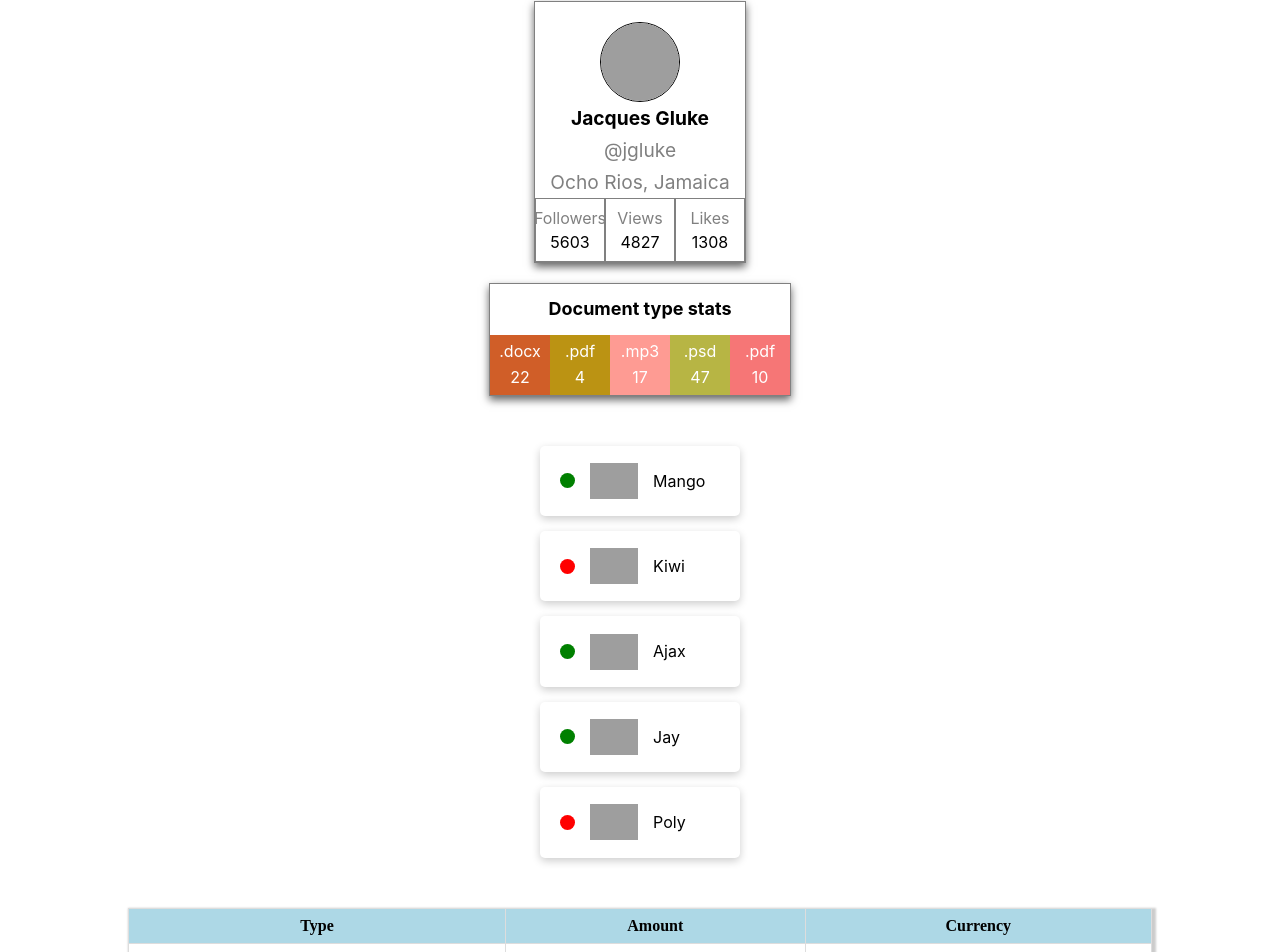
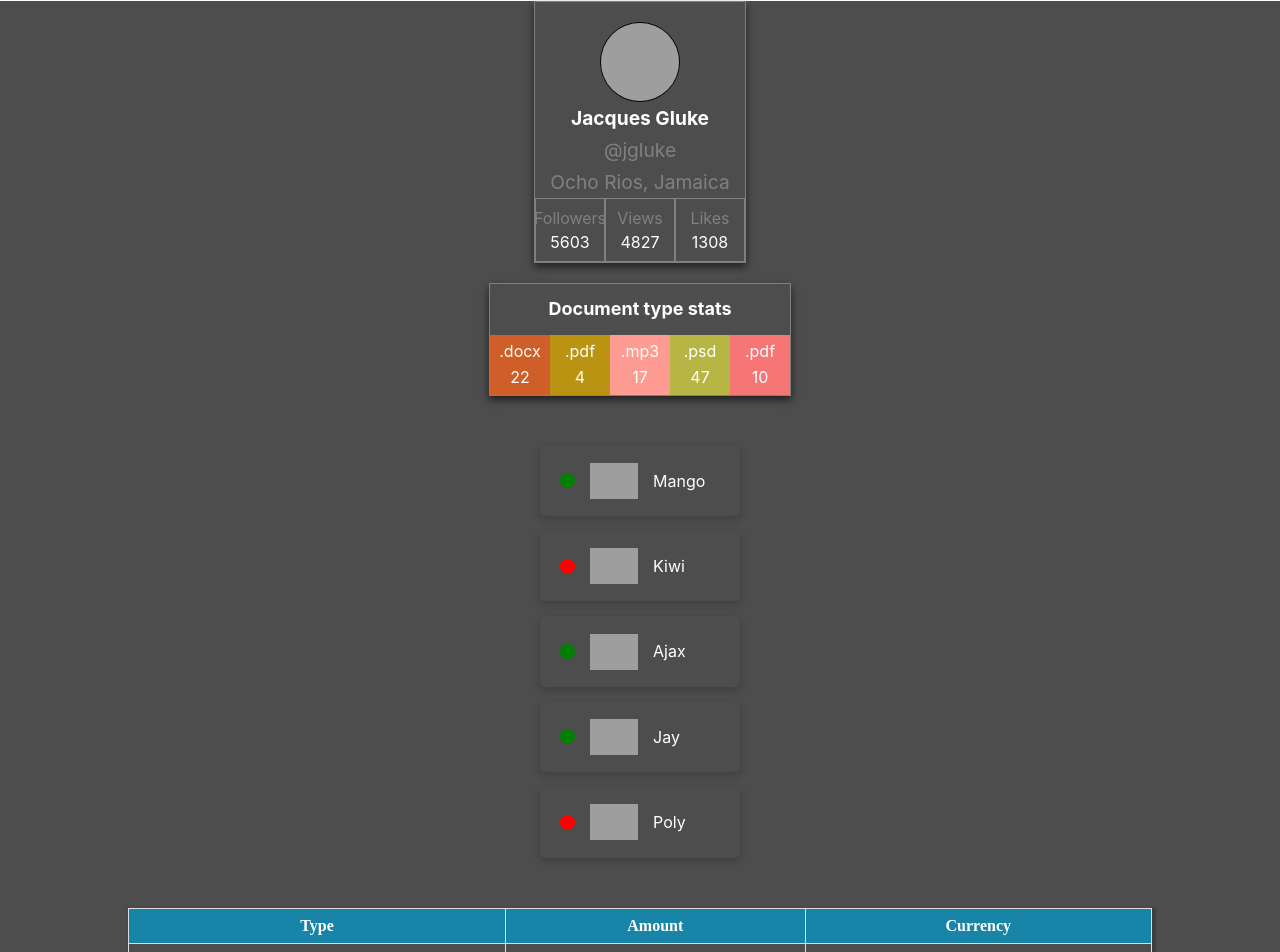
Before and after one commit to Olga-Olga/goit-react-hw-01-components, a React (Create React App) app: page / in a window 1280 px wide. Shown: the part 19-971 px from the top of the page. Built offline with nearby package versions, Linux system fonts and the light colour scheme; grey boxes are pictures that could not be loaded.

Commit message:
style-components

```diff
--- a/package.json
+++ b/package.json
@@ -12,6 +12,8 @@
     "react-dom": "^18.1.0",
     "react-scripts": "5.0.1",
     "sass": "^1.64.1",
+    "styled-component": "^2.8.0",
+    "styled-components": "^6.0.5",
     "web-vitals": "^2.1.3"
   },
   "scripts": {
--- a/src/components/App.jsx
+++ b/src/components/App.jsx
@@ -6,38 +6,35 @@ import { Profile } from './Profile/Profile';
 import { Statistics } from './Statistic/Statistics';
 import { FriendList } from './Friends/FriendList';
 import { TransactionHistory } from './TransactionHistory/TransactionHistory';
+import { styled } from 'styled-components';
+import { theme } from './styles/theme';
 
 export const App = () => {
   return (
-    <div
-    // style={{
-    //   height: '100vh',
-    //   display: 'flex',
-    //   justifyContent: 'center',
-    //   alignItems: 'center',
-    //   fontSize: 40,
-    //   color: '#010101',
-    // }}
-    >
-      <Profile
-        {...user}
-        // username={user.username}
-        // tag={user.tag}
-        // location={user.location}
-        // avatar={user.avatar}
-        // stats={user.stats}
-      />
+    <Wrapper>
+      <Profile {...user} />
       <Statistics stats={stats} title="Document type stats" />
       <FriendList friends={friends} />
       <TransactionHistory transactions={transactions} />;
-    </div>
+    </Wrapper>
   );
 };
 
-// function getCount(str) {
-//   const pattern = /[aeiou]/gi;
-//   return str.match(pattern).length ? str.match(pattern).length : '0';
-// }
+const Wrapper = styled.div`
+  background-color: #000000b2;
+  padding: 0;
+  margin: 0;
+  color: white;
+`;
 
-// console.log(getCount('q3gadhr65hx'));
-// console.log(getCount(''));
+// const Button = styled.button`
+//   background-color: #3498db;
+//   color: white;
+//   padding: 10px 20px;
+//   border: none;
+//   border-radius: ${({ theme }) => {
+//     return theme.radius.default;
+//   }};
+//   cursor: pointer;
+//   box-shadow: ${({ theme }) => theme.shadows.default};
+// `;
--- a/src/components/Friends/FriendList.jsx
+++ b/src/components/Friends/FriendList.jsx
@@ -1,31 +1,24 @@
 import propTypes from 'prop-types';
 import React from 'react';
-import css from './Friends.module.scss';
+// import css from './Friends.module.scss';
+import { Item, FriendListUl, Status } from './FriendsStyle.jsx';
 
 export const FriendList = ({ friends }) => {
   return (
     <div>
-      <ul className={css.friendList}>
+      <FriendListUl>
         {friends.map(({ id, isOnline, avatar, name }) => {
           return (
-            <li key={id} className={css.item}>
-              <span
-                className={css.status}
-                style={{ backgroundColor: isOnline ? 'green' : 'red' }}
-              >
+            <Item key={id}>
+              <Status style={{ backgroundColor: isOnline ? 'green' : 'red' }}>
                 {isOnline}
-              </span>
-              <img
-                className={css.avatar}
-                src={avatar}
-                alt="User avatar"
-                width="48"
-              />
-              <p className={css.name}>{name}</p>
-            </li>
+              </Status>
+              <img src={avatar} alt="User avatar" width="48" />
+              <p>{name}</p>
+            </Item>
           );
         })}
-      </ul>
+      </FriendListUl>
     </div>
   );
 };
--- a/src/components/Friends/Friends.module.scss
+++ b/src/components/Friends/FriendsStyle.jsx
@@ -1,6 +1,6 @@
-@import './../styles/_vars';
+import styled from 'styled-components';
 
-.item {
+export const Item = styled.li`
   box-shadow: 0 3px 8px rgba(0, 0, 0, 0.2);
   width: 200px;
   display: flex;
@@ -12,29 +12,24 @@
   transition: background-color 400ms ease, transform 400ms ease;
   &:hover {
     cursor: pointer;
-    background-color: $backColor;
+    background-color: #f5cad2b2;
     transform: scale(1.2);
   }
-}
+`;
 
-// .item:hover {
-//   transform: scale(1.5);
-//   background-color: $backColor;
-//   cursor: poiner;
-// }
-
-.status {
+export const Status = styled.span`
   content: '';
   width: 15px;
   height: 15px;
-  background-color: $isActiveColor;
+  /* background-color: $isActiveColor; */
+  background-color: red;
   border-radius: 50%;
   display: block;
   margin-left: 10px;
-}
+`;
 
-.friendList {
+export const FriendListUl = styled.ul`
   margin: 0;
   padding: 0;
   margin-top: 50px;
-}
+`;
--- a/src/components/Profile/Profile.jsx
+++ b/src/components/Profile/Profile.jsx
@@ -1,31 +1,42 @@
 import propTypes from 'prop-types';
-import css from './Profile.module.scss';
+// import css from './Profile.module.scss';
+import {
+  ProfileDiv,
+  Description,
+  Img,
+  Name,
+  Tag,
+  Location,
+  Stats,
+  Item,
+  Label,
+} from './ProfileStyle.jsx';
 
 export const Profile = ({ username, tag, location, avatar, stats }) => {
   return (
-    <div className={css.profile}>
-      <div className={css.description}>
-        <img src={avatar} alt="User avatar" className={css.avatar} />
-        <p className={css.name}>{username}</p>
-        <p className={css.tag}>@{tag}</p>
-        <p className={css.location}>{location}</p>
-      </div>
+    <ProfileDiv>
+      <Description>
+        <Img src={avatar} alt="User avatar" />
+        <Name>{username}</Name>
+        <Tag>@{tag}</Tag>
+        <Location>{location}</Location>
+      </Description>
 
-      <ul className={css.stats}>
-        <li className={css.item}>
-          <span className={css.label}>Followers</span>
-          <span className={css.quantity}>{stats.followers}</span>
-        </li>
-        <li className={css.item}>
-          <span className={css.label}>Views</span>
-          <span className={css.quantity}>{stats.views}</span>
-        </li>
-        <li className={css.item}>
-          <span className={css.label}>Likes</span>
-          <span className={css.quantity}>{stats.likes}</span>
-        </li>
-      </ul>
-    </div>
+      <Stats>
+        <Item>
+          <Label>Followers</Label>
+          <span>{stats.followers}</span>
+        </Item>
+        <Item>
+          <Label>Views</Label>
+          <span>{stats.views}</span>
+        </Item>
+        <Item>
+          <Label>Likes</Label>
+          <span>{stats.likes}</span>
+        </Item>
+      </Stats>
+    </ProfileDiv>
   );
 };
 
--- a/src/components/Profile/Profile.module.scss
+++ b/src/components/Profile/ProfileStyle.jsx
@@ -1,12 +1,14 @@
-.profile img {
-  /* width: 30px; */
+import styled from 'styled-components';
+
+export const Img = styled.img`
   width: 80px;
   height: 80px;
   border-radius: 50%;
   border: 1px solid black;
   margin-top: 20px;
-}
-.profile {
+`;
+
+export const ProfileDiv = styled.div`
   border: 1px solid grey;
   width: fit-content;
   display: flex;
@@ -15,29 +17,34 @@
   margin: 20px auto;
   padding: 0;
   box-shadow: 0 4px 8px rgba(0, 0, 0, 0.6);
-}
+`;
 
-.description {
+export const Description = styled.div`
   display: flex;
   flex-direction: column;
   align-items: center;
   margin: 0px;
-}
+`;
 
-.name {
+export const Name = styled.p`
   margin: 5px;
   font-weight: bold;
   font-size: larger;
-}
+`;
 
-.tag,
-.location {
+export const Location = styled.p`
   margin: 5px;
   color: grey;
   font-size: larger;
-}
+`;
 
-.item {
+export const Tag = styled.p`
+  margin: 5px;
+  color: grey;
+  font-size: larger;
+`;
+
+export const Item = styled.li`
   list-style-type: none;
   display: flex;
   align-items: center;
@@ -46,16 +53,15 @@
   border: 1px solid grey;
   width: 70px;
   padding: 10px;
-}
+`;
 
-.stats {
+export const Stats = styled.ul`
   display: flex;
   margin: 0;
   padding: 0;
+  /* border: 1px solid grey; */
+`;
 
-  /* border: 1px solid grey; */
-}
-
-.label {
+export const Label = styled.span`
   color: grey;
-}
+`;
--- a/src/components/Statistic/Statistics.jsx
+++ b/src/components/Statistic/Statistics.jsx
@@ -1,30 +1,22 @@
 import propTypes from 'prop-types';
-import style from './Statistics.module.scss';
+// import style from './Statistics.module.scss';
+import { Title, Statlist, Item, Section } from './StatisticsStyle';
 
 export const Statistics = ({ stats, title }) => {
   const markup = stats.map(el => {
     return (
-      <li
-        key={el.id}
-        className={style.item}
-        style={{ backgroundColor: getRandomHexColor() }}
-      >
-        <span className={style.label}>{el.label} </span>
-        <span className={style.percentage}>{el.percentage}</span>
-      </li>
+      <Item key={el.id} style={{ backgroundColor: getRandomHexColor() }}>
+        <span>{el.label} </span>
+        <span>{el.percentage}</span>
+      </Item>
     );
   });
-  //   const mark = stats.map(el => {
-  //     `<li key=${el.id} className="item">
-  //       <span className="label">${el.lable}</span>
-  //       <span className="percentage">${el.percentage}</span>
-  //     </li>`;
-  //   });
+
   return (
-    <section className={style.section}>
-      {title ? <h2 className={style.title}>{title}</h2> : null}
-      <ul className={style.statlist}>{markup}</ul>
-    </section>
+    <Section>
+      {title ? <Title>{title}</Title> : null}
+      <Statlist>{markup}</Statlist>
+    </Section>
   );
 };
 
--- a/src/components/Statistic/Statistics.module.scss
+++ b/src/components/Statistic/StatisticsStyle.jsx
@@ -1,18 +1,20 @@
-.title {
+import styled from 'styled-components';
+
+export const Title = styled.h2`
   font-size: large;
   width: 0 auto;
   /* align-items: center; */
-}
+`;
 
-.statlist {
+export const Statlist = styled.ul`
   display: flex;
   flex-direction: row;
   list-style-type: none;
   padding: 0;
   margin: 0;
-}
+`;
 
-.item {
+export const Item = styled.li`
   display: flex;
   list-style-type: none;
   flex-direction: column;
@@ -21,9 +23,9 @@
   height: 60px;
   align-items: center;
   color: white;
-}
+`;
 
-.section {
+export const Section = styled.section`
   align-items: center;
   border: 1px solid grey;
   width: fit-content;
@@ -33,4 +35,4 @@
   margin: 0 auto;
   padding: 0;
   box-shadow: 0 4px 8px rgba(0, 0, 0, 0.6);
-}
+`;
--- a/src/components/TransactionHistory/TransactionHistory.jsx
+++ b/src/components/TransactionHistory/TransactionHistory.jsx
@@ -1,30 +1,41 @@
-import style from './TransactionHistory.module.scss';
+// import style from './TransactionHistory.module.scss';
+import PropTypes from 'prop-types';
 import React from 'react';
+import {
+  TransactionHistoryTable,
+  Th,
+  Td,
+  TrEeven,
+} from './TransactionHistoryStyle.jsx';
 
 export const TransactionHistory = ({ transactions }) => {
   return (
     <div>
-      <table className={style.transactionHistory}>
+      <TransactionHistoryTable>
         <thead>
           <tr>
-            <th>Type</th>
-            <th>Amount</th>
-            <th>Currency</th>
+            <Th>Type</Th>
+            <Th>Amount</Th>
+            <Th>Currency</Th>
           </tr>
         </thead>
 
         <tbody>
-          {transactions.map(el => {
+          {transactions.map((el, i) => {
+            const bcgrColor = {
+              backgroundColor: i % 2 !== 0 ? 'rgb(80, 122, 129)' : 'inherit',
+            };
+
             return (
-              <tr key={el.id}>
-                <td>{cappitalizeFirstLetter(el.type)}</td>
-                <td>{el.amount}</td>
-                <td>{el.currency}</td>
+              <tr key={el.id} style={bcgrColor}>
+                <Td>{cappitalizeFirstLetter(el.type)}</Td>
+                <Td>{el.amount}</Td>
+                <Td>{el.currency}</Td>
               </tr>
             );
           })}
         </tbody>
-      </table>
+      </TransactionHistoryTable>
     </div>
   );
 };
@@ -32,3 +43,14 @@ export const TransactionHistory = ({ transactions }) => {
 function cappitalizeFirstLetter(str) {
   return str.charAt(0).toUpperCase() + str.slice(1);
 }
+
+TransactionHistory.propTypes = {
+  transactions: PropTypes.arrayOf(
+    PropTypes.shape({
+      id: PropTypes.string.isRequired,
+      type: PropTypes.string.isRequired,
+      amount: PropTypes.string.isRequired,
+      currency: PropTypes.string.isRequired,
+    }).isRequired
+  ).isRequired,
+};
--- a/src/components/TransactionHistory/TransactionHistory.module.scss
+++ b/src/components/TransactionHistory/TransactionHistoryStyle.jsx
@@ -1,4 +1,6 @@
-.transactionHistory {
+import styled from 'styled-components';
+
+export const TransactionHistoryTable = styled.table`
   box-shadow: 2px 2px 2px 2px rgba(0, 0, 0, 0.201);
   margin: 0 auto;
   margin-top: 50px;
@@ -6,21 +8,22 @@
   width: 80%;
   /* font-family: 'Comic Sans', cursive; */
   font-family: 'Chopin Script', cursive;
-}
+  color: white;
+`;
 
-th {
-  background-color: lightblue;
+export const Th = styled.th`
+  background-color: #1884a8;
   border: 1px solid #dddddd;
   padding: 8px;
   text-align: center;
-}
+`;
 
-td {
+export const Td = styled.td`
   border: 1px solid #dddddd;
   padding: 8px;
   text-align: center;
-}
+`;
 
-tr:nth-child(even) {
+export const TrEeven = styled.tr`
   background-color: rgb(216, 243, 248);
-}
+`;
--- /dev/null
+++ b/src/components/styles/theme.js
@@ -0,0 +1,14 @@
+export const theme = {
+  colors: {
+    main: 'blue',
+    second: 'green',
+  },
+  shadow: {
+    default: '3px 3px 4px 1px grey',
+  },
+
+  radius: {
+    default: '8px',
+    medium: '14px',
+  },
+};
--- a/src/index.js
+++ b/src/index.js
@@ -3,10 +3,14 @@ import ReactDOM from 'react-dom/client';
 import { App } from 'components/App';
 import './index.css';
 import 'modern-normalize';
+import { ThemeProvider } from 'styled-components';
+import { theme } from 'components/styles/theme';
 
 ReactDOM.createRoot(document.getElementById('root')).render(
   <React.StrictMode>
-    <App />
+    <ThemeProvider theme={theme}>
+      <App />
+    </ThemeProvider>
   </React.StrictMode>
 );
 
```
Also changed, not shown: 1 other file (tests, documents, lock files or other folders).
